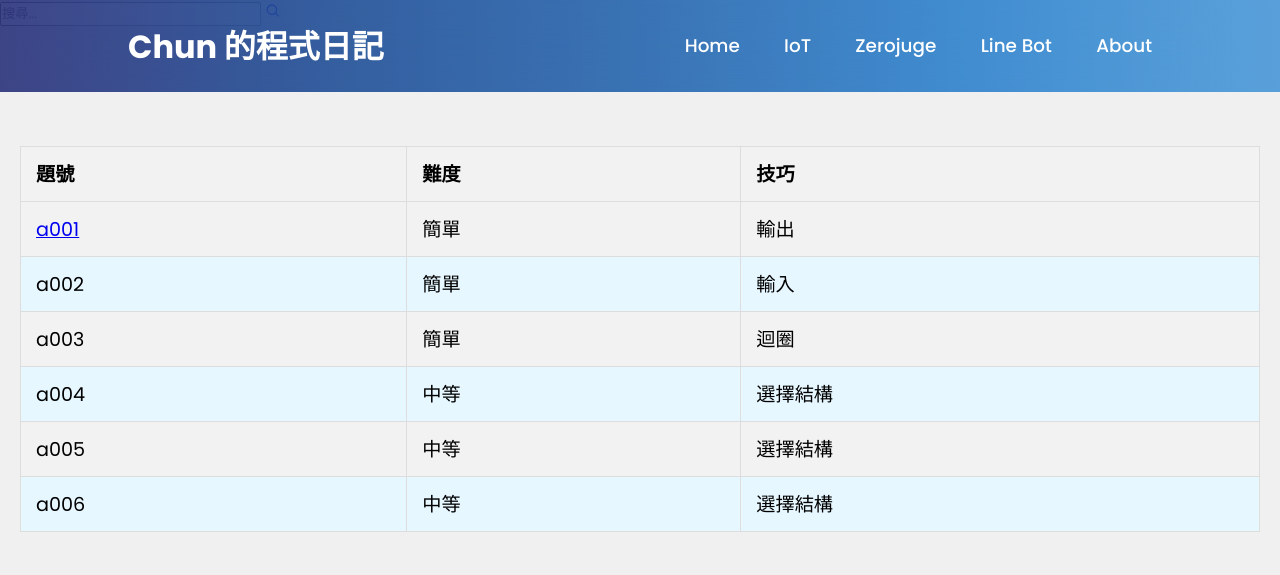
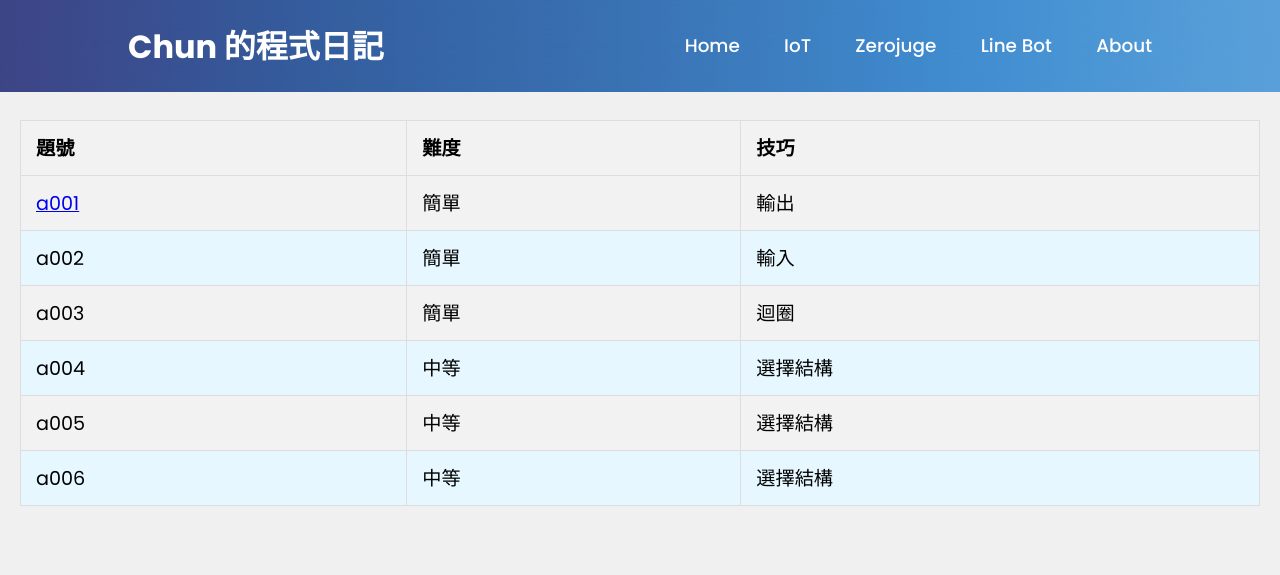
Before and after one commit to Chun0701/chun-program, a plain HTML site: page website/Zerojudge.html in a window 1280 px wide. Drawn offline with nearby package versions, Linux system fonts and the light colour scheme.

Commit message:
Update Zerojudge.html

```diff
--- a/website/Zerojudge.html
+++ b/website/Zerojudge.html
@@ -27,14 +27,6 @@
             <a href="#" style="--i:4">About</a>
         </nav>
     </header>
-
-    <div class="search-container">
-        <div class="box">
-            <input type="text" placeholder="搜尋...">
-            <a href="#">
-                <i class='bx bx-search'></i>
-            </a>
-        </div>
 
     <section class="content">
         <table>
```
